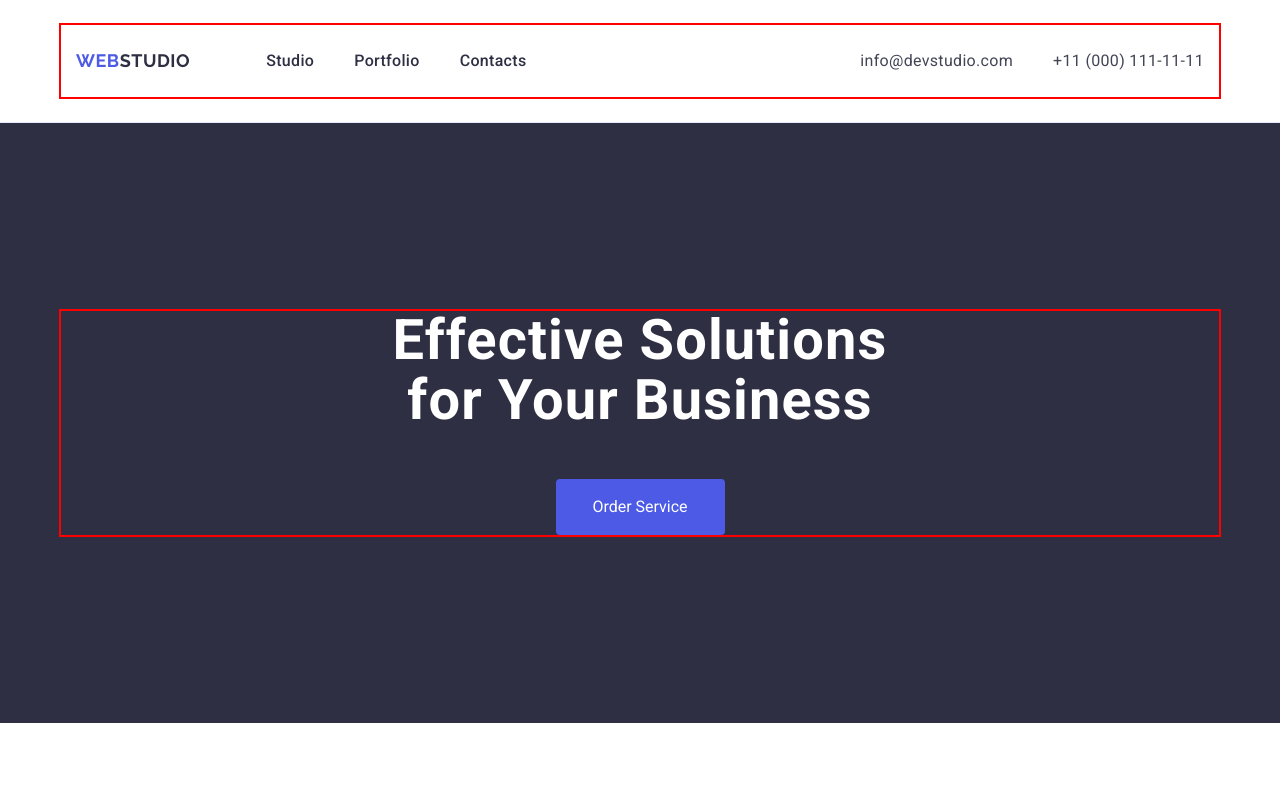
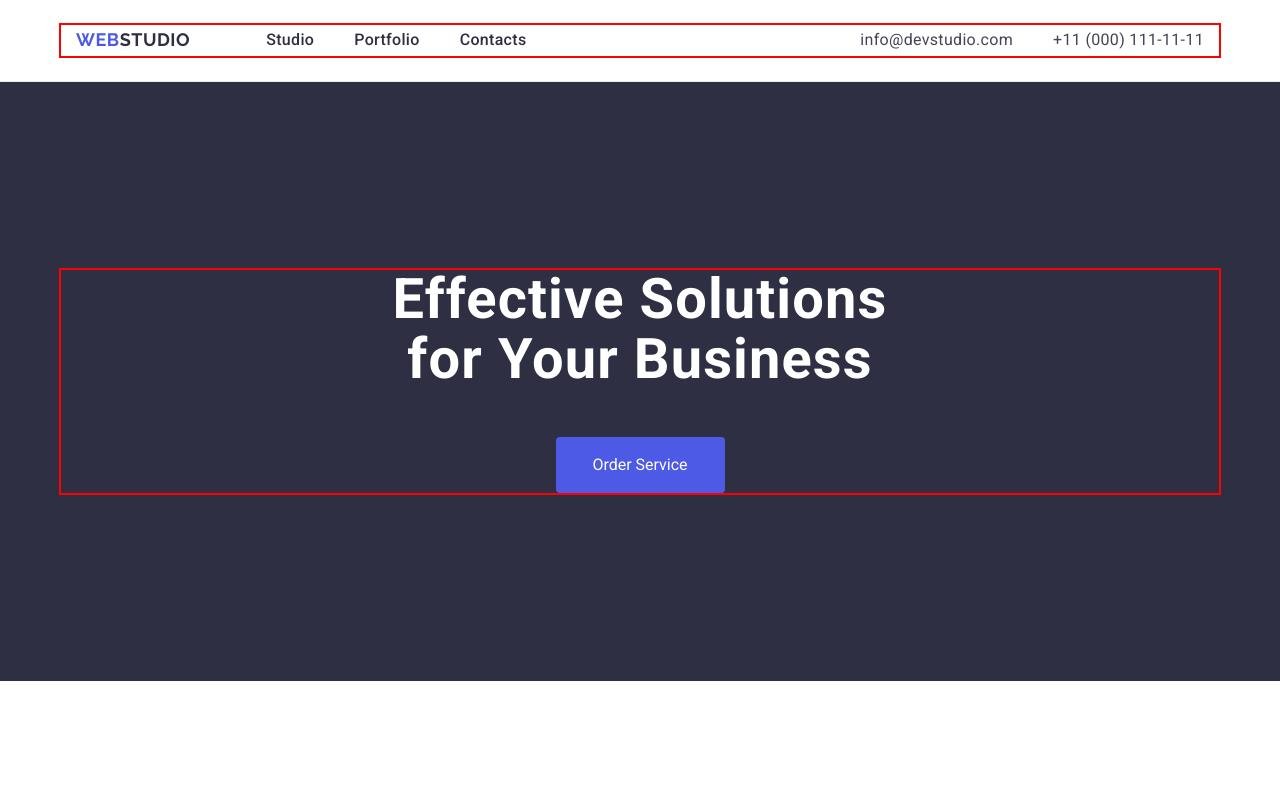
Before and after one commit to ku0li4ka/goit-markup-hw-03, a plain HTML site: page index.html in a window 1280 px wide. Shown: the top 797 px of the page. Drawn offline with nearby package versions, Linux system fonts and the light colour scheme.

Commit message:
header edit

```diff
--- a/css/styles.css
+++ b/css/styles.css
@@ -86,7 +86,7 @@ address {
   gap: 40px;
 }
 
-.header-menu-item {
+.header-menu-link {
   padding-top: 24px;
   padding-bottom: 24px;
 }
```
